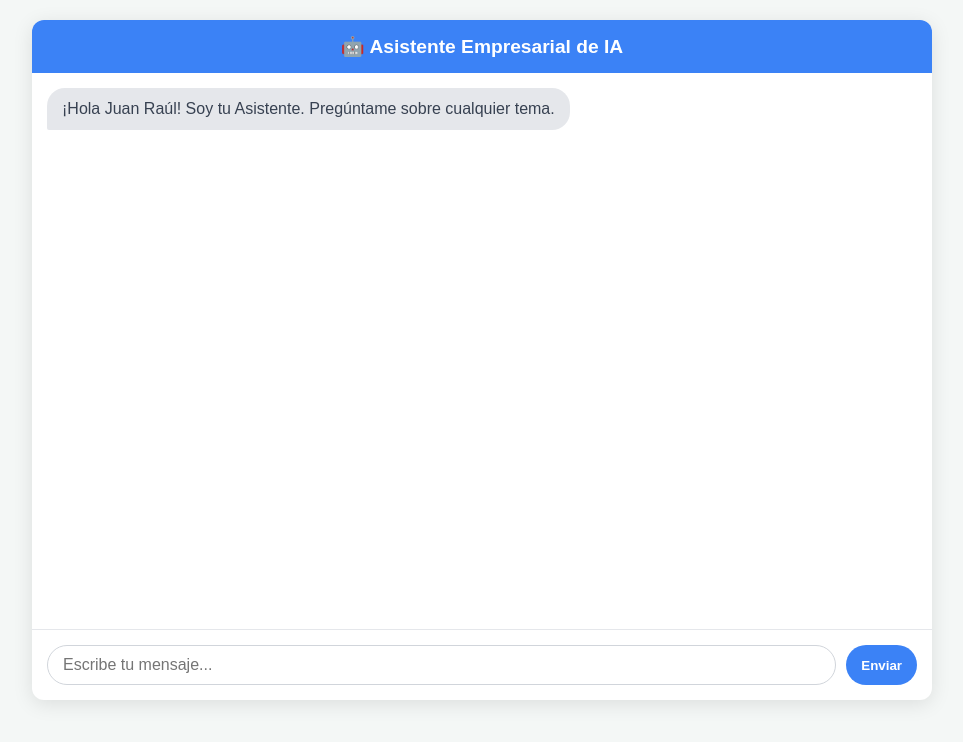
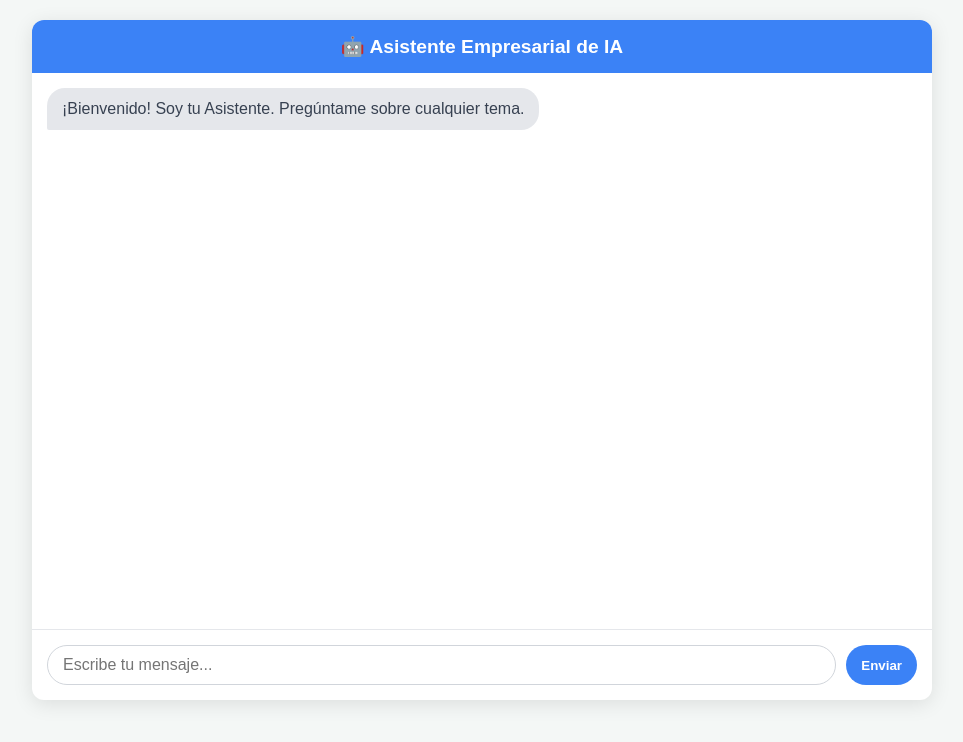
Before and after one commit to jrgarcia71/chats-cliente, a plain HTML site: page index.html in a window 1280 px wide. Shown: the whole page, without its empty margins (158-1121 px from the left). Drawn offline with Linux system fonts and the light colour scheme.

Commit message:
Update index.html

```diff
--- a/index.html
+++ b/index.html
@@ -102,7 +102,7 @@
     <div class="chat-container">
         <div class="chat-header">🤖 Asistente Empresarial de IA</div>
         <div class="chat-messages" id="chatMessages">
-            <div class="message ai-message">¡Hola Juan Raúl! Soy tu Asistente. Pregúntame sobre cualquier tema.</div>
+            <div class="message ai-message">¡Bienvenido! Soy tu Asistente. Pregúntame sobre cualquier tema.</div>
         </div>
         <div class="chat-input">
             <input type="text" id="userInput" placeholder="Escribe tu mensaje...">
```
